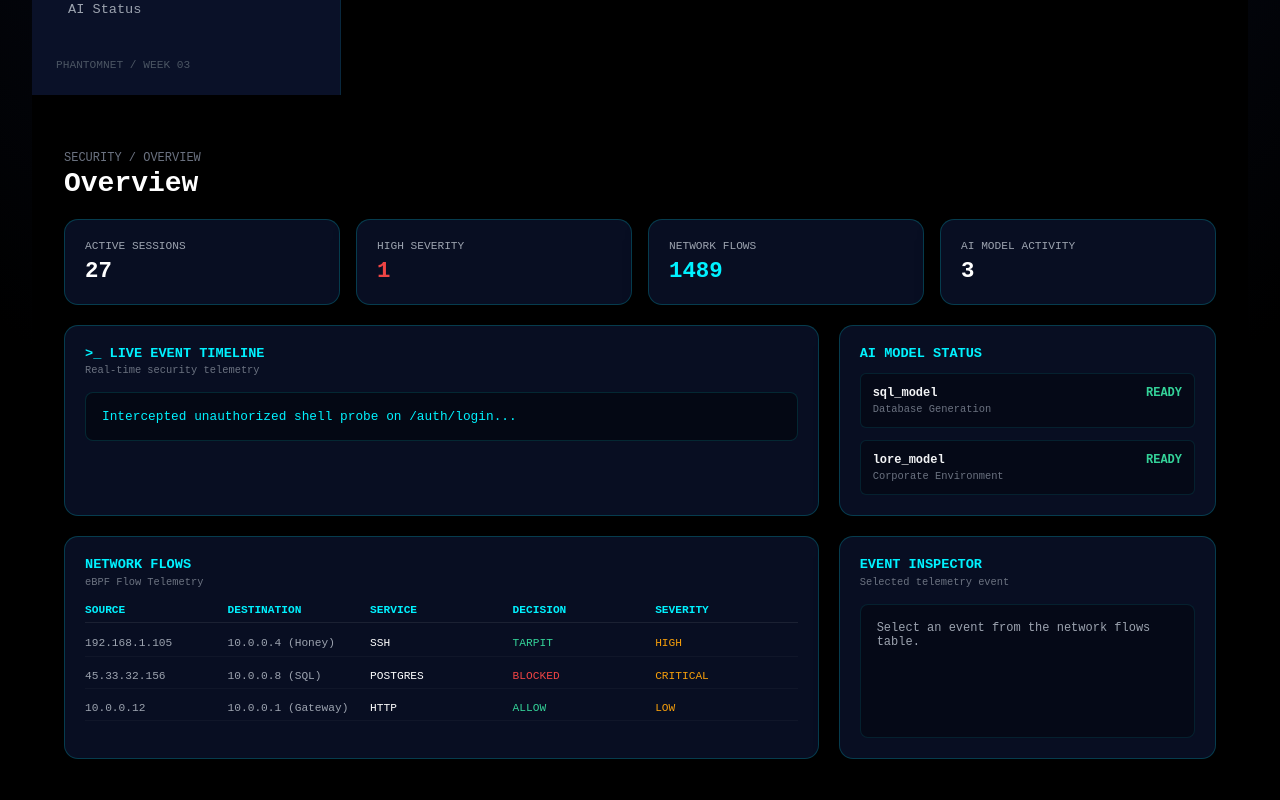
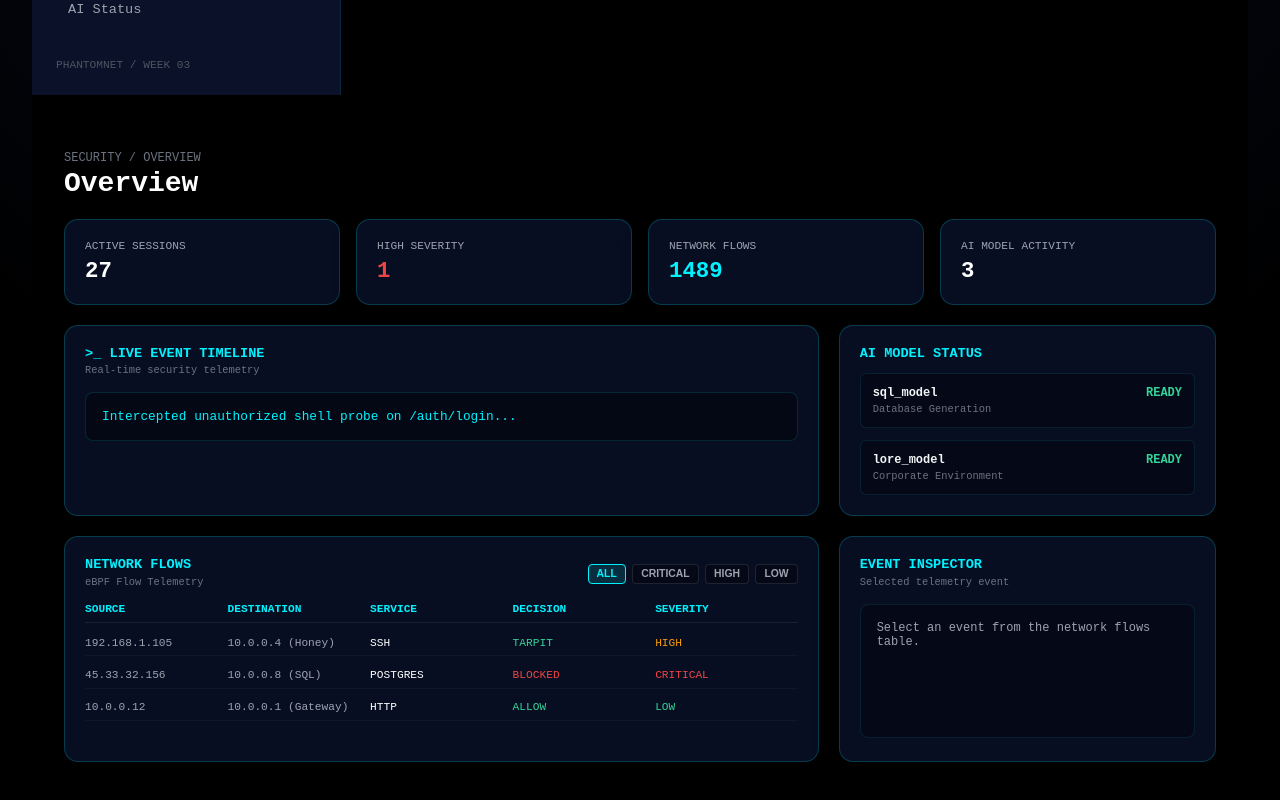
Before and after one commit to maheshgrandhi22/PhantomNet, a React (Vite) app in the folder frontend/: page / in a window 1280 px wide. Shown: the part 417-1217 px from the top of the page. Built offline with nearby package versions, Linux system fonts and the light colour scheme; no server answers.

Commit message:
Add interactive sidebar views and real-time WebSocket telemetry pipeline

```diff
--- a/frontend/src/App.jsx
+++ b/frontend/src/App.jsx
@@ -20,6 +20,7 @@ export default function App() {
   });
 
   const [selectedEvent, setSelectedEvent] = useState(null);
+  const [filterSeverity, setFilterSeverity] = useState('ALL');
 
   useEffect(() => {
     const socket = io('http://localhost:5050');
@@ -42,6 +43,10 @@ export default function App() {
     padding: '1.25rem',
     boxShadow: '0 10px 30px -10px rgba(0,0,0,0.5)',
   };
+
+  const filteredFlows = filterSeverity === 'ALL'
+    ? telemetry.flows
+    : telemetry.flows.filter(f => f.severity === filterSeverity);
 
   return (
     <div style={{ display: 'flex', minHeight: '100vh', backgroundColor: '#000000', color: '#f3f4f6', fontFamily: FONT_MONO }}>
@@ -137,8 +142,34 @@ export default function App() {
         <div style={{ display: 'grid', gridTemplateColumns: '2fr 1fr', gap: '1.25rem' }}>
 
           <div style={cardStyle}>
-            <div style={{ fontSize: '0.85rem', color: COL_PLASMA_BLUE, fontWeight: 'bold', marginBottom: '0.2rem' }}>NETWORK FLOWS</div>
-            <span style={{ fontSize: '0.65rem', color: '#6b7280', display: 'block', marginBottom: '1rem' }}>eBPF Flow Telemetry</span>
+            <div style={{ display: 'flex', justifyContent: 'space-between', alignItems: 'center', marginBottom: '0.8rem' }}>
+              <div>
+                <div style={{ fontSize: '0.85rem', color: COL_PLASMA_BLUE, fontWeight: 'bold' }}>NETWORK FLOWS</div>
+                <span style={{ fontSize: '0.65rem', color: '#6b7280' }}>eBPF Flow Telemetry</span>
+              </div>
+
+              {/* Severity Filter Bar */}
+              <div style={{ display: 'flex', gap: '0.4rem' }}>
+                {['ALL', 'CRITICAL', 'HIGH', 'LOW'].map((lvl) => (
+                  <button
+                    key={lvl}
+                    onClick={() => setFilterSeverity(lvl)}
+                    style={{
+                      background: filterSeverity === lvl ? `${COL_PLASMA_BLUE}22` : 'rgba(0,0,0,0.3)',
+                      border: `1px solid ${filterSeverity === lvl ? COL_PLASMA_BLUE : 'rgba(255,255,255,0.1)'}`,
+                      color: filterSeverity === lvl ? COL_PLASMA_BLUE : '#9ca3af',
+                      padding: '0.2rem 0.5rem',
+                      borderRadius: '4px',
+                      fontSize: '0.65rem',
+                      cursor: 'pointer',
+                      fontWeight: 'bold'
+                    }}
+                  >
+                    {lvl}
+                  </button>
+                ))}
+              </div>
+            </div>
 
             <div style={{ display: 'grid', gridTemplateColumns: 'repeat(5, 1fr)', fontSize: '0.7rem', color: COL_PLASMA_BLUE, fontWeight: 'bold', borderBottom: '1px solid rgba(255,255,255,0.08)', paddingBottom: '0.4rem', marginBottom: '0.5rem' }}>
               <span>SOURCE</span>
@@ -148,16 +179,20 @@ export default function App() {
               <span>SEVERITY</span>
             </div>
 
-            <div style={{ display: 'flex', flexDirection: 'column', gap: '0.4rem' }}>
-              {telemetry.flows.map((flow, idx) => (
+            <div style={{ display: 'flex', flexDirection: 'column', gap: '0.4rem', minHeight: '110px' }}>
+              {filteredFlows.length > 0 ? (
+                filteredFlows.map((flow, idx) => (
                   <div key={idx} onClick={() => setSelectedEvent(flow)} style={{ display: 'grid', gridTemplateColumns: 'repeat(5, 1fr)', fontSize: '0.7rem', padding: '0.4rem 0', cursor: 'pointer', borderBottom: '1px solid rgba(255,255,255,0.03)' }}>
                     <span style={{ color: '#9ca3af' }}>{flow.source}</span>
                     <span style={{ color: '#9ca3af' }}>{flow.dest}</span>
                     <span style={{ color: '#fff' }}>{flow.service}</span>
                     <span style={{ color: flow.decision === 'BLOCKED' ? '#ef4444' : '#34d399' }}>{flow.decision}</span>
-                  <span style={{ color: '#f59e0b' }}>{flow.severity}</span>
+                    <span style={{ color: flow.severity === 'CRITICAL' ? '#ef4444' : flow.severity === 'HIGH' ? '#f59e0b' : '#34d399' }}>{flow.severity}</span>
                   </div>
-              ))}
+                ))
+              ) : (
+                <div style={{ color: '#6b7280', fontSize: '0.7rem', textAlign: 'center', padding: '1.5rem' }}>No flows match severity filter [{filterSeverity}]</div>
+              )}
             </div>
           </div>
 
```
Also changed, not shown: 1 other file (tests, documents, lock files or other folders). Lines whose indentation alone changed are shown as unchanged.
